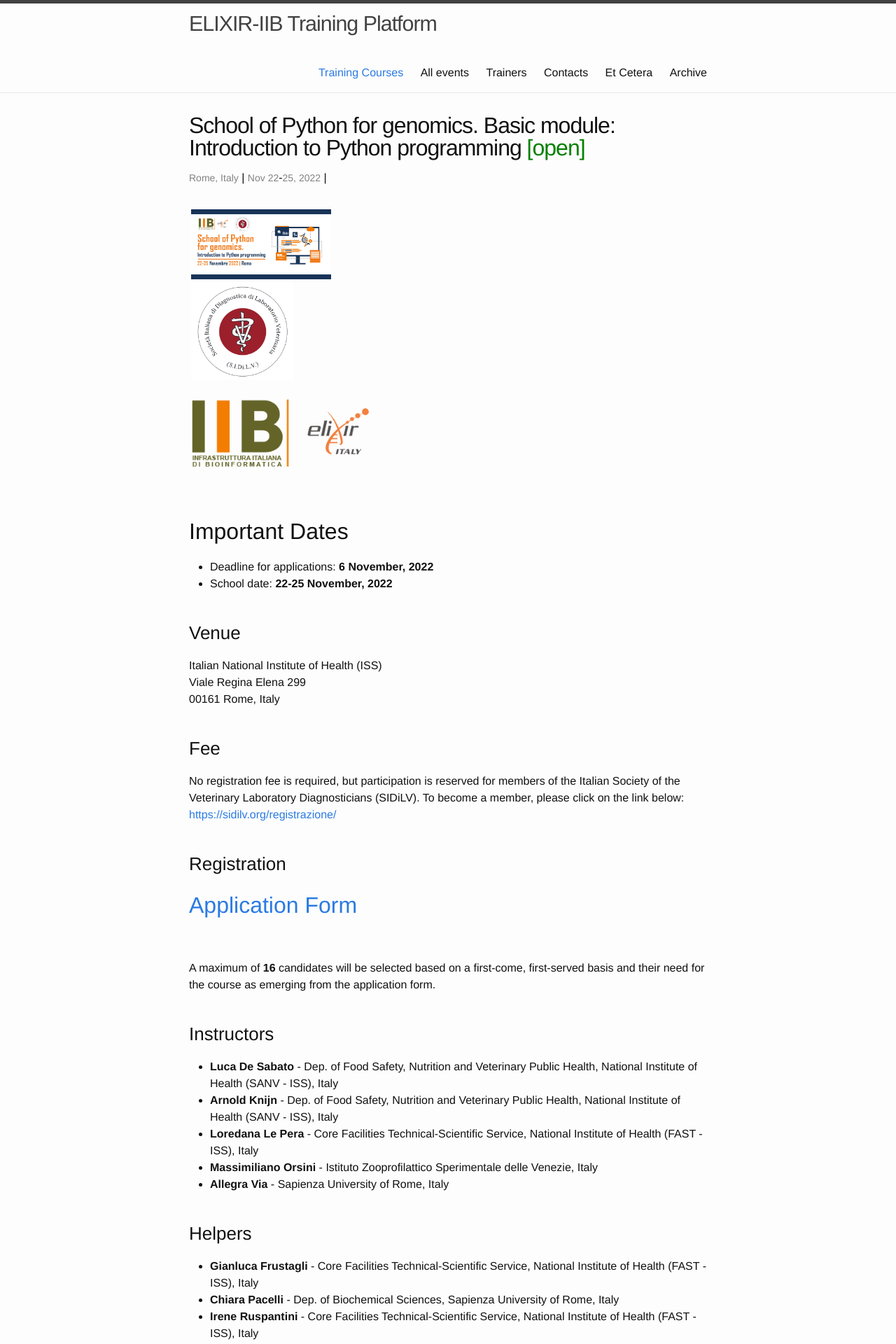
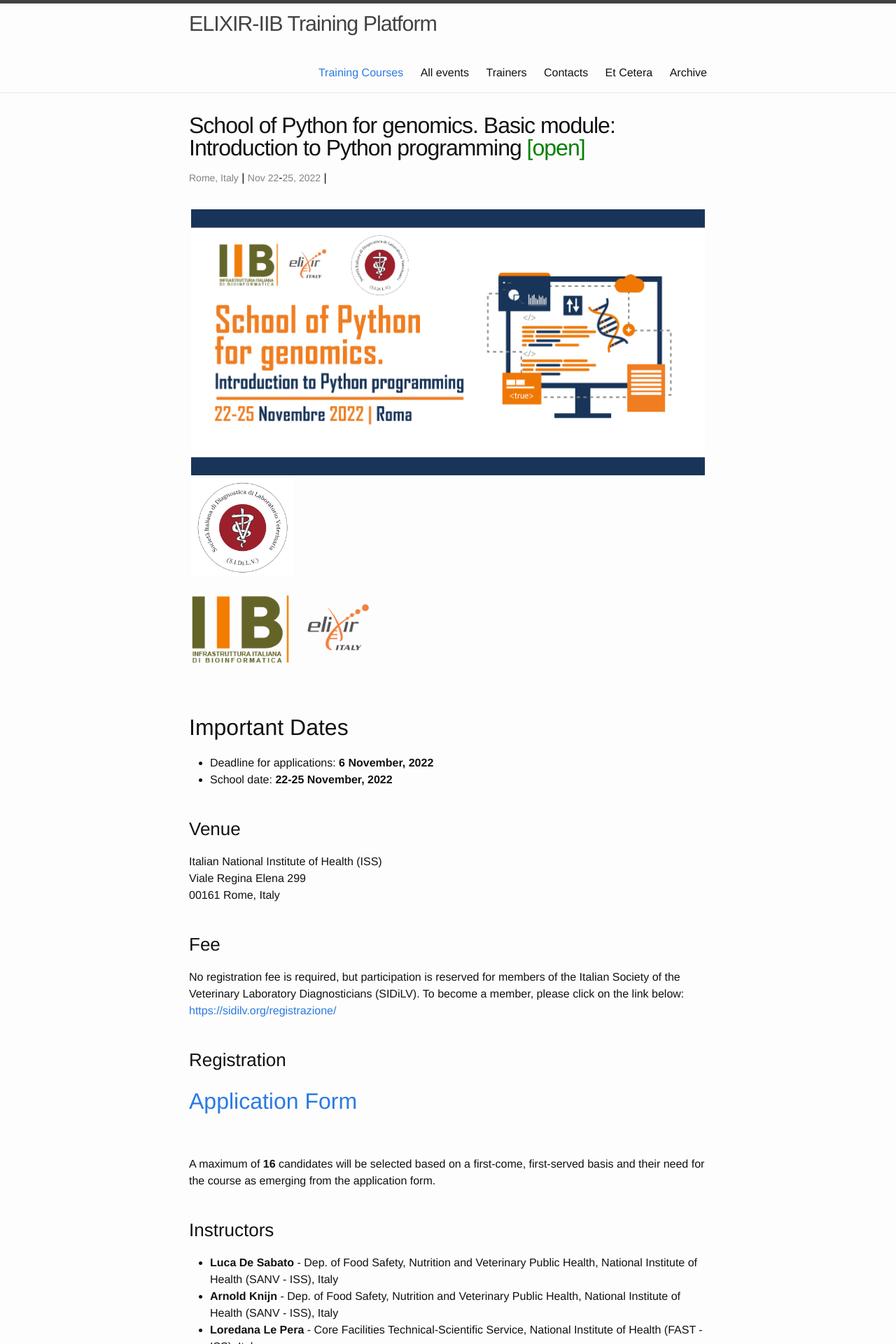
Before and after one commit to ELIXIR-IIB-training/website, a Jekyll site: the page built from _posts/2022-11-22-School_Python_genomics_Basic_module.md, in a window 1280 px wide. Shown: the top 1920 px of the page at 70% size. Built offline with Jekyll 4.4.1, drawn with Linux system fonts in a browser that asks for light colours.

Commit message:
Format banner

```diff
--- a/_posts/2022-11-22-School_Python_genomics_Basic_module.md
+++ b/_posts/2022-11-22-School_Python_genomics_Basic_module.md
@@ -10,7 +10,7 @@ description: With the rapid advancement of next-generation sequencing (NGS) tech
 <table border="0">
 <tr>
 	<td>
-	<img src="../../../img/elixir_banner_22novembre_blu.png" height="100">
+	<img src="../../../img/elixir_banner_22novembre_blu.png" height="380" width="800">
 	</td>
 </tr>
 <tr>
```
